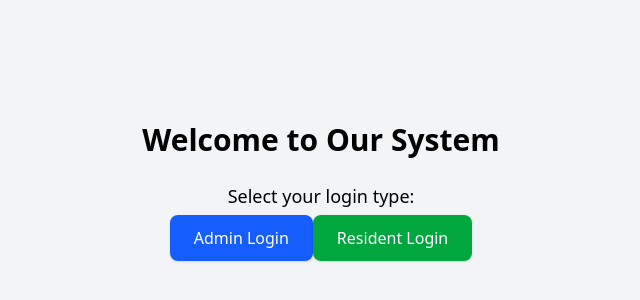
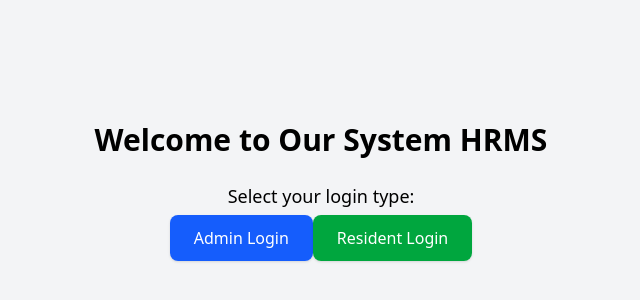
Before and after one commit to zaselalk/rhms, a React (Vite) app: page / in a window 1280 px wide. Shown: the part 214-514 px from the top of the page, without its empty margins (319-959 px from the left). Built offline with nearby package versions, Linux system fonts and the light colour scheme; no server answers.

Commit message:
:pencil2: Update LandingPage title and format links for better readability

```diff
--- a/src/pages/LandingPage.tsx
+++ b/src/pages/LandingPage.tsx
@@ -3,14 +3,20 @@ import { Link } from "react-router";
 function LandingPage() {
   return (
     <div className="flex flex-col items-center justify-center h-screen bg-gray-100">
-      <h1 className="text-3xl font-bold mb-6">Welcome to Our System</h1>
+      <h1 className="text-3xl font-bold mb-6">Welcome to Our System HRMS</h1>
       <p className="text-lg mb-4">Select your login type:</p>
 
       <div className="space-y-4">
-        <Link to="/admin/login" className="px-6 py-3 bg-blue-600 text-white rounded-lg shadow hover:bg-blue-700 transition">
+        <Link
+          to="/admin/login"
+          className="px-6 py-3 bg-blue-600 text-white rounded-lg shadow hover:bg-blue-700 transition"
+        >
           Admin Login
         </Link>
-        <Link to="/resident/login" className="px-6 py-3 bg-green-600 text-white rounded-lg shadow hover:bg-green-700 transition">
+        <Link
+          to="/resident/login"
+          className="px-6 py-3 bg-green-600 text-white rounded-lg shadow hover:bg-green-700 transition"
+        >
           Resident Login
         </Link>
       </div>
```
